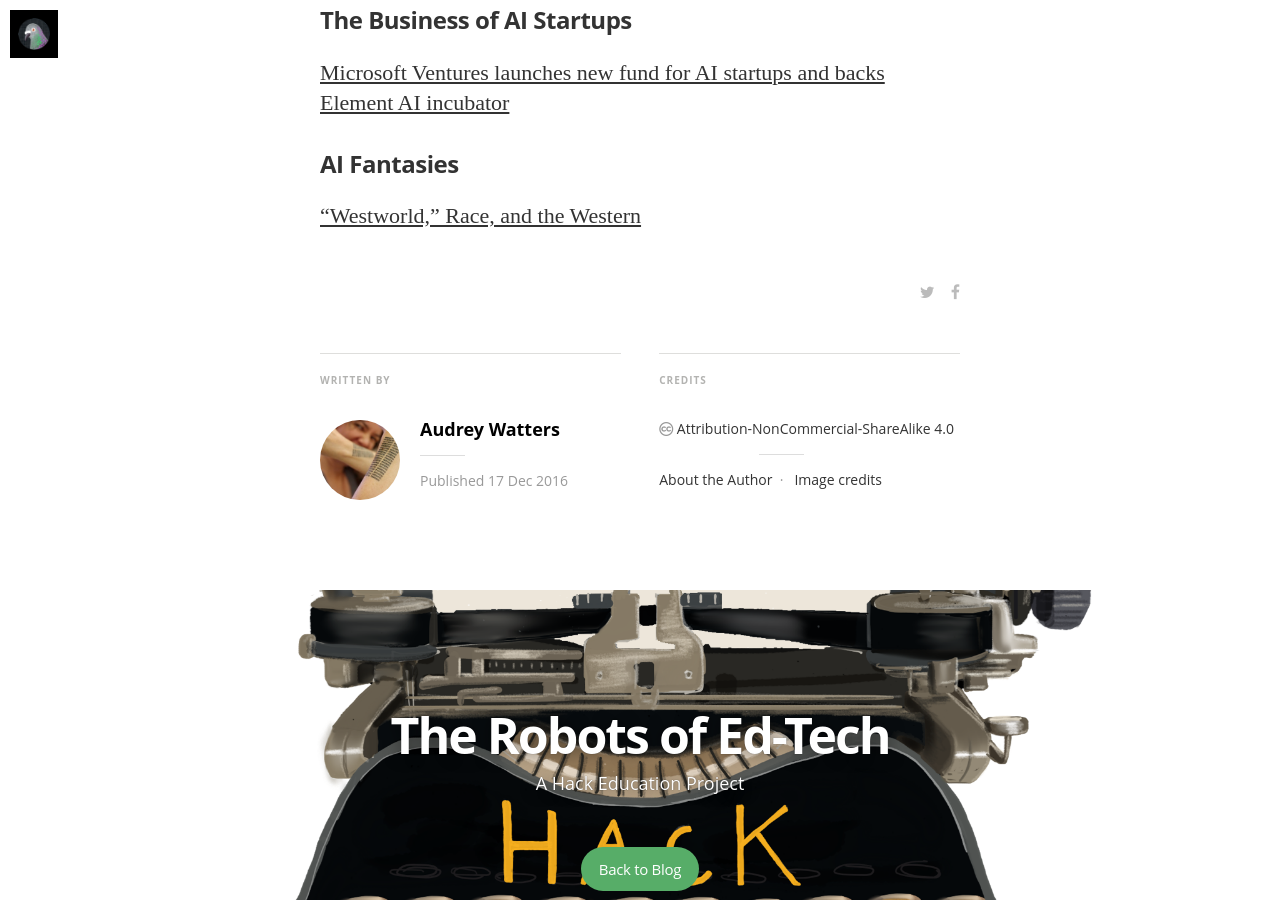
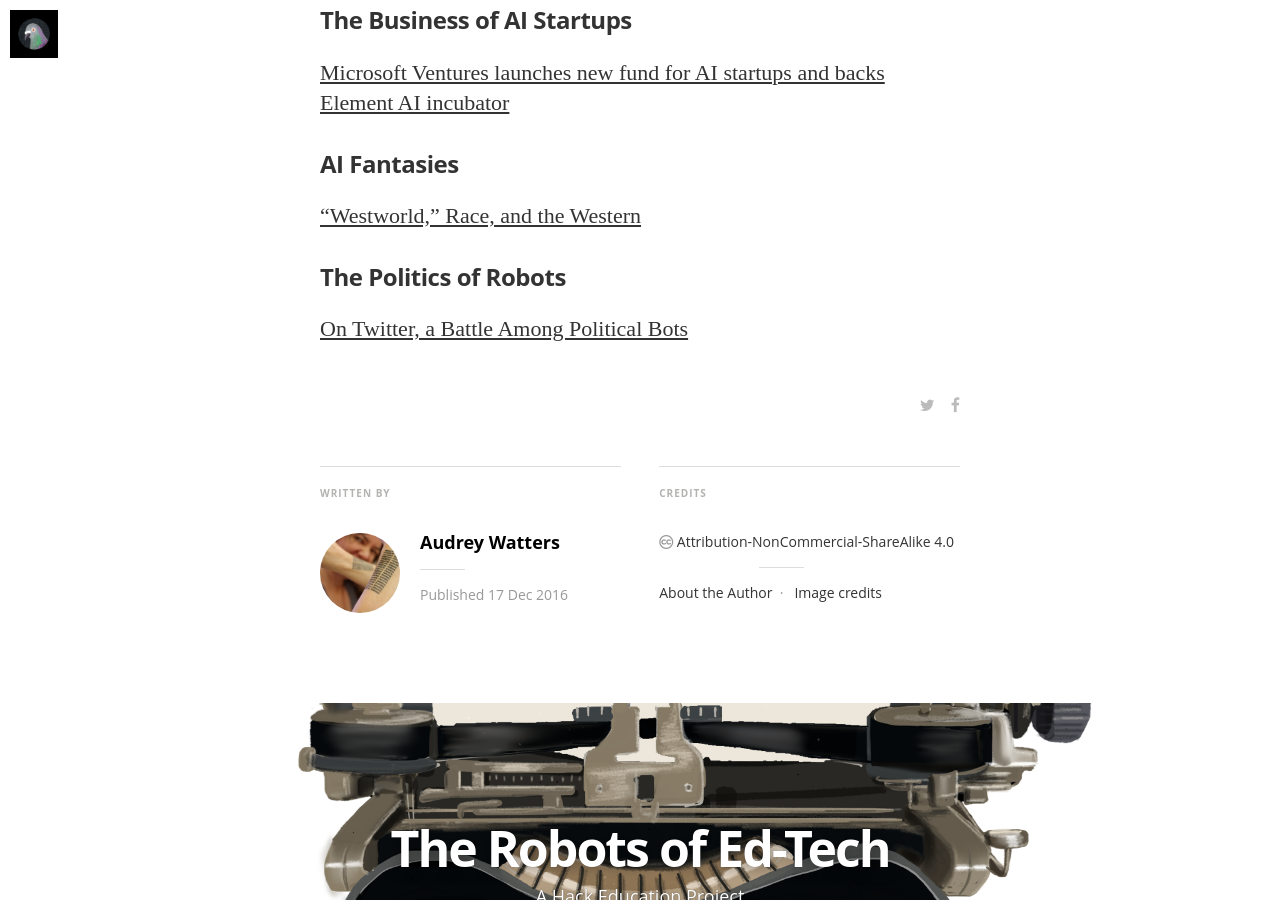
Before and after one commit to HackEducation/robot-news, a Jekyll site: the page built from _posts/2016-12-17-week-in-robots.html, in a window 1280 px wide and 900 px high, scrolled down 2988 px. Built offline with Jekyll 4.4.1, drawn with Linux system fonts in a browser that asks for light colours; nearby versions of some CDN libraries; some web fonts are replaced.

Commit message:
new article

```diff
--- a/_posts/2016-12-17-week-in-robots.html
+++ b/_posts/2016-12-17-week-in-robots.html
@@ -77,3 +77,8 @@ imagecredits: https://www.flickr.com/photos/hugecool/4080041854
 <h3>AI Fantasies</h3>
 <br />
 <p><a href="http://www.newyorker.com/culture/culture-desk/how-westworld-failed-the-western">&#8220;Westworld,&#8221; Race, and the Western</a></p>
+
+<h3>The Politics of Robots</h3>
+<br />
+<p><a href="http://www.nytimes.com/2016/12/14/arts/on-twitter-a-battle-among-political-bots.html">On Twitter, a Battle
+Among Political Bots</a></p>
```
